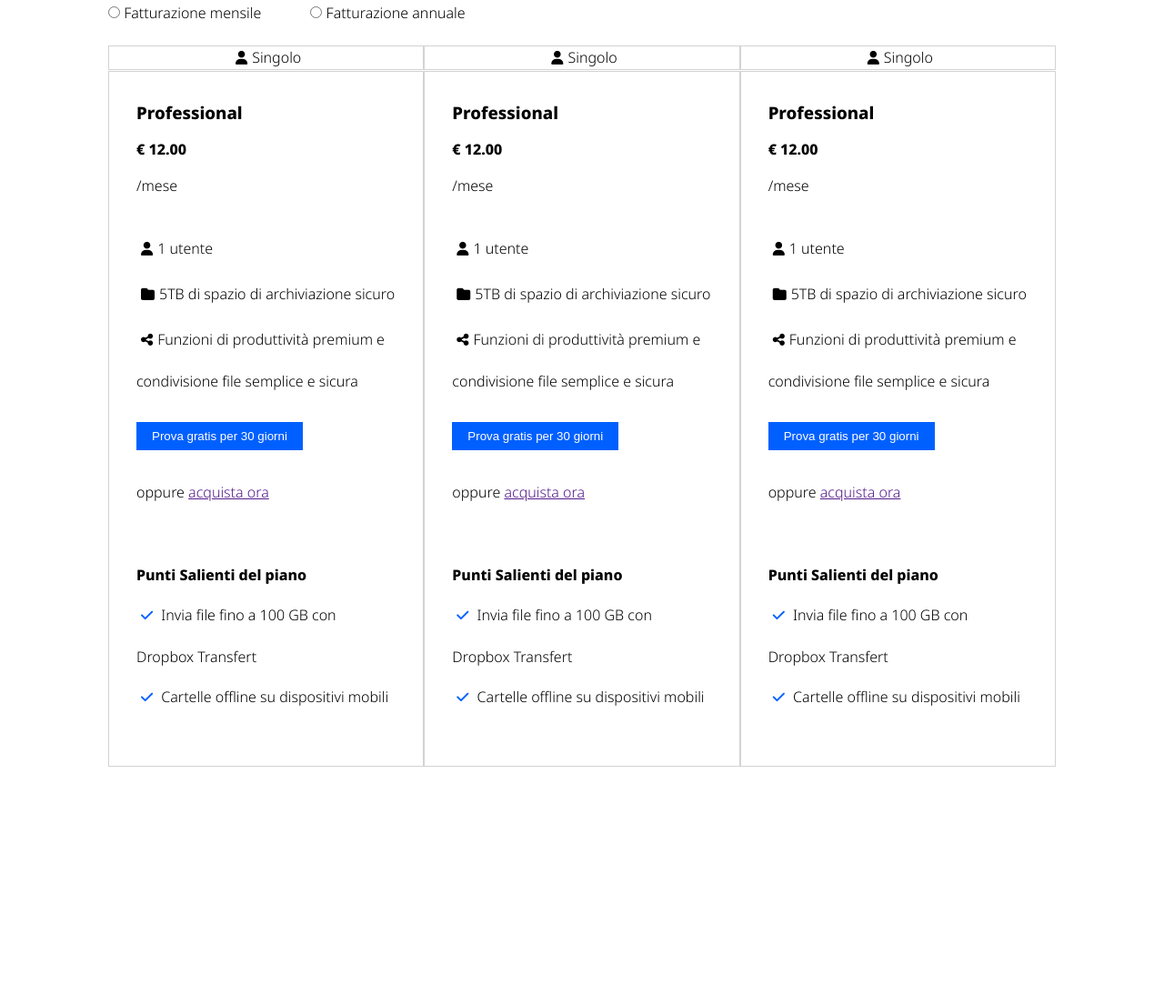
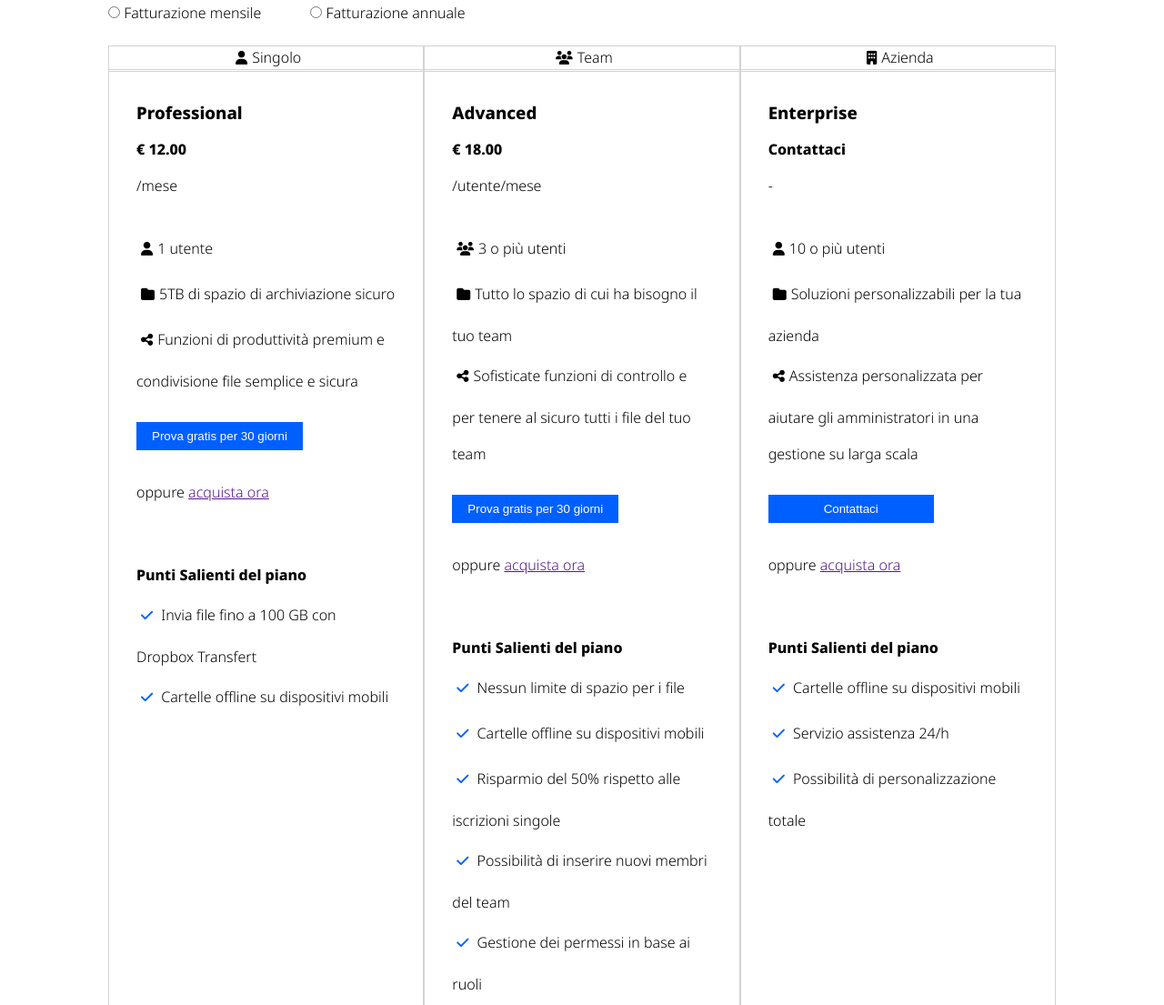
Before and after one commit to SaraG94/htmlcss-dropbox, a plain HTML site: page index.html in a window 1280 px wide. Shown: the part 886-1991 px from the top of the page at 91% size. Before the commit the page ends 1729 px from the top, so only its background shows below. Drawn offline with Linux system fonts and the light colour scheme.

Commit message:
FEAT text card Azienda+style css

```diff
--- a/css/style.css
+++ b/css/style.css
@@ -12,12 +12,6 @@ img{
 html{
     font-family: 'Noto Sans', sans-serif;
     font-weight: 300;
-}
-
-button{
-    border: none;
-    background-color: transparent;
-    padding: 8px 17px;
 }
 
 ul{
@@ -36,6 +30,17 @@ ul{
 
 .row{
     display: flex;
+}
+
+/***bottoni ***/
+button{
+    border: none;
+    background-color: transparent;
+    padding: 8px 17px;
+}
+
+button.blu.short{
+    padding: 8px 61px;
 }
 
 /***header***/
@@ -110,8 +115,9 @@ h3.title-sub{
     padding-right: 50px;
 }
 
-.singol-sub{
+.col-sub{
    flex-basis: calc(100% / 3);
+   border: 1px solid lightgray;
 }
 
 /***card abbonamenti***/
@@ -133,12 +139,12 @@ p.buy{
 }
 
 p.user{
-    border: 1px solid lightgray;
+    border-bottom: 1px solid lightgray;
     margin-bottom: 1px;
 }
 
 .type-cardsub{
-    border: 1px solid lightgray;
+    border-top: 1px solid lightgray;
 }
 
 /**icone cards**/
@@ -218,3 +224,11 @@ p.user::before{
 }
 
 /**icone solo per terza card**/
+.user.azienda::before{
+    font-family: "Font Awesome 6 Free";
+    font-weight: 900;
+    content: "\f1ad";
+    display: inline-block;
+    padding: 5px;
+    font-size: 15px;
+}
--- a/index.html
+++ b/index.html
@@ -90,7 +90,7 @@
 
                 </div>
                 <div class="row cardsub">
-                    <div class="col singol-sub">
+                    <div class="col-sub">
                         <p class="user">Singolo</p>
                         <ul class="type-cardsub">
                             <li class="type-sub"><h3>Professional</h3></li>
@@ -120,18 +120,18 @@
                             </ul>
                         </ul>
                     </div>
-                    <div class="col singol-sub">
-                        <p class="user">Singolo</p>
+                    <div class="col-sub">
+                        <p class="user team">Team</p>
                         <ul class="type-cardsub">
-                            <li class="type-sub"><h3>Professional</h3></li>
-                            <li class="price"><strong>&euro; 12.00</strong></li>
-                            <li class="time">/mese</li>
+                            <li class="type-sub"><h3>Advanced</h3></li>
+                            <li class="price"><strong>&euro; 18.00</strong></li>
+                            <li class="time">/utente/mese</li>
 
 
                             <ul class="user-info">
-                                <li class="n-users">1 utente</li>
-                                <li class="space">5TB di spazio di archiviazione sicuro</li>
-                                <li class="share">Funzioni di produttivit&agrave; premium e condivisione file semplice e sicura</li>
+                                <li class="n-users-3">3 o pi&ugrave; utenti</li>
+                                <li class="space">Tutto lo spazio di cui ha bisogno il tuo team</li>
+                                <li class="share">Sofisticate funzioni di controllo e per tenere al sicuro tutti i file del tuo team</li>
                             </ul>
 
                             <button class="blu">Prova gratis per 30 giorni</button>
@@ -142,29 +142,38 @@
                                     <h4 class="p-plan">Punti Salienti del piano</h4>
                                 </li>
                                 <li class="info-plan">
-                                    Invia file fino a 100 GB con Dropbox Transfert
+                                    Nessun limite di spazio per i file
                                 </li>
                                 <li class="info-plan">
                                     Cartelle offline su dispositivi mobili
                                 </li>
+                                <li class="info-plan">
+                                    Risparmio del 50% rispetto alle iscrizioni singole
+                                </li>
+                                <li class="info-plan">
+                                    Possibilit&agrave; di inserire nuovi membri del team
+                                </li>
+                                <li class="info-plan">
+                                    Gestione dei permessi in base ai ruoli
+                                </li>
                             </ul>
                         </ul>
                     </div>
-                    <div class="col singol-sub">
-                        <p class="user">Singolo</p>
+                   <div class="col-sub">
+                        <p class="user azienda">Azienda</p>
                         <ul class="type-cardsub">
-                            <li class="type-sub"><h3>Professional</h3></li>
-                            <li class="price"><strong>&euro; 12.00</strong></li>
-                            <li class="time">/mese</li>
+                            <li class="type-sub"><h3>Enterprise</h3></li>
+                            <li class="price"><strong>Contattaci</strong></li>
+                            <li class="time">-</li>
 
 
                             <ul class="user-info">
-                                <li class="n-users">1 utente</li>
-                                <li class="space">5TB di spazio di archiviazione sicuro</li>
-                                <li class="share">Funzioni di produttivit&agrave; premium e condivisione file semplice e sicura</li>
+                                <li class="n-users">10 o pi&ugrave; utenti</li>
+                                <li class="space">Soluzioni personalizzabili per la tua azienda</li>
+                                <li class="share">Assistenza personalizzata per aiutare gli amministratori in una gestione su larga scala</li>
                             </ul>
 
-                            <button class="blu">Prova gratis per 30 giorni</button>
+                            <button class="blu short">Contattaci</button>
                             <p class="buy">oppure <a href="">acquista ora</a></p>
 
                             <ul class="plan">
@@ -172,10 +181,13 @@
                                     <h4 class="p-plan">Punti Salienti del piano</h4>
                                 </li>
                                 <li class="info-plan">
-                                    Invia file fino a 100 GB con Dropbox Transfert
+                                    Cartelle offline su dispositivi mobili
                                 </li>
                                 <li class="info-plan">
-                                    Cartelle offline su dispositivi mobili
+                                    Servizio assistenza 24/h
+                                </li>
+                                <li class="info-plan">
+                                   Possibilit&agrave; di personalizzazione totale
                                 </li>
                             </ul>
                         </ul>
```
